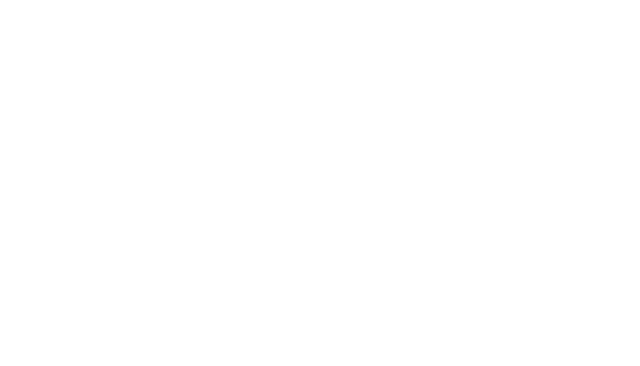
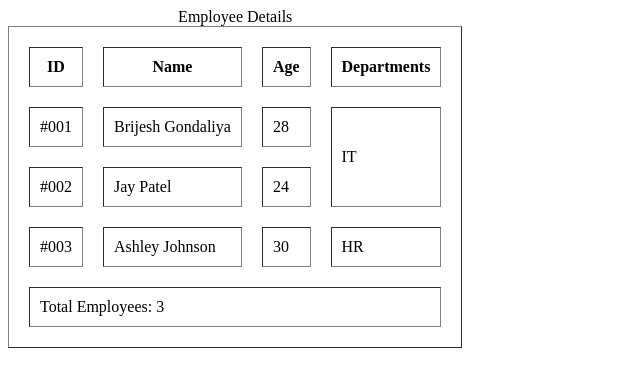
Before and after one commit to brijeshpytops/28Sep_Diploma-in-Website-Designing-and-Development_Brijesh, a plain HTML site: page 2_wd_html/12-table.html in a window 1280 px wide. Shown: the whole page, without its empty margins (0-640 px from the left). Drawn offline with Linux system fonts and the light colour scheme.

Commit message:
text formatting and table

```diff
--- a/2_wd_html/12-table.html
+++ b/2_wd_html/12-table.html
@@ -1,4 +1,123 @@
 <!--
  table is a structured way of displaying data in rows and columns. It allows you to organize and present tabular data in a visually appealing and structured manner. HTML tables consist of several elements that work together to define the table structure and content.
 
+Table Structure:
+The <table> element: It serves as the container for the entire table.
+The <tr> element: It represents a table row and contains the cells of the table.
+The <th> element: It represents a table header cell and is typically used in the first row of the table to define column headings.
+The <td> element: It represents a table data cell and is used to define the content within each cell of the table.
+
+Table caption:
+The <caption> element: it provides a caption or title for the table
+
+
+Table Head, Body, and Footer sections:
+The <thead> element: It represents the table head section and contains the header rows.
+The <tbody> element: It represents the table body section and contains the data rows.
+The <tfoot> element: It represents the table footer section and contains footer rows.
+
+
+Spanning rows and columns:
+The colspan attribute: It specifies how many columns a cell should span.
+The rowspan attribute: It specifies how many rows a cell should span.
+
+Cellpadding and cellspacing
+	Cellpadding:
+
+Definition: The cellpadding attribute in HTML tables specifies the amount of space (padding) between the content of a cell and its border. It creates space inside each cell, between the cell content (like text or images) and the cell's border.
+Usage: The value is typically given in pixels.
+
+
+
 -->
+
+<!DOCTYPE html>
+<html lang="en">
+<head>
+    <meta charset="UTF-8">
+    <meta name="viewport" content="width=device-width, initial-scale=1.0">
+    <title>Table</title>
+</head>
+<body>
+    <!-- <table border="1">
+        <caption>Employee Details</caption>
+        <tr>
+            <td>ID</td>
+            <td>Name</td>
+            <td>Age</td>
+        </tr>
+        <tr>
+            <td>#001</td>
+            <td>Brijesh Gondaliya</td>
+            <td>28</td>
+        </tr>
+        <tr>
+            <td>#002</td>
+            <td>Jay Patel</td>
+            <td>24</td>
+        </tr>
+    </table> -->
+
+    <!-- <table border="1">
+        <caption>Employee Details</caption>
+        <thead>
+            <th>ID</th>
+            <th>Name</th>
+            <th>Age</th>
+        </thead>
+        <tbody>
+            <tr>
+                <td>#001</td>
+                <td>Brijesh Gondaliya</td>
+                <td>28</td>
+            </tr>
+            <tr>
+                <td>#002</td>
+                <td>Jay Patel</td>
+                <td>24</td>
+            </tr>
+        </tbody>
+        <tfoot>
+            <tr>
+                <td>Total Employees: 2</td>
+            </tr>
+        </tfoot>
+
+    </table> -->
+
+    <table border="1" cellpadding="10" cellspacing="20">
+        <caption>Employee Details</caption>
+        <thead>
+            <th>ID</th>
+            <th>Name</th>
+            <th>Age</th>
+            <th>Departments</th>
+        </thead>
+        <tbody>
+            <tr>
+                <td>#001</td>
+                <td>Brijesh Gondaliya</td>
+                <td>28</td>
+                <td rowspan="2">IT</td>
+            </tr>
+            <tr>
+                <td>#002</td>
+                <td>Jay Patel</td>
+                <td>24</td>
+            </tr>
+            <tr>
+                <td>#003</td>
+                <td>Ashley Johnson</td>
+                <td>30</td>
+                <td>HR</td>
+            </tr>
+        </tbody>
+        <tfoot>
+            <tr>
+                <td colspan="4">Total Employees: 3</td>
+            </tr>
+        </tfoot>
+
+    </table>
+</body>
+</html>
```
